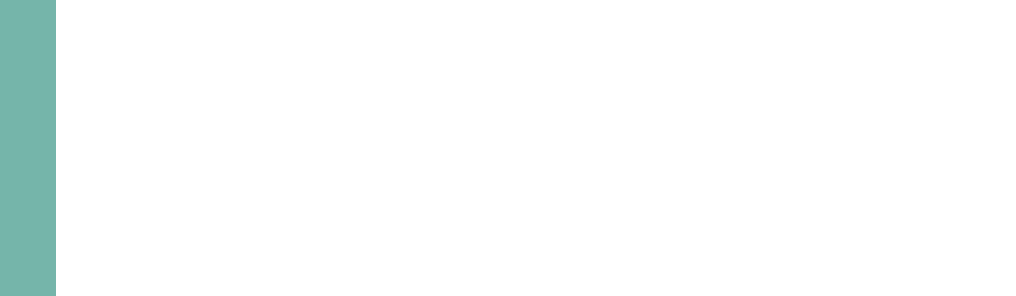
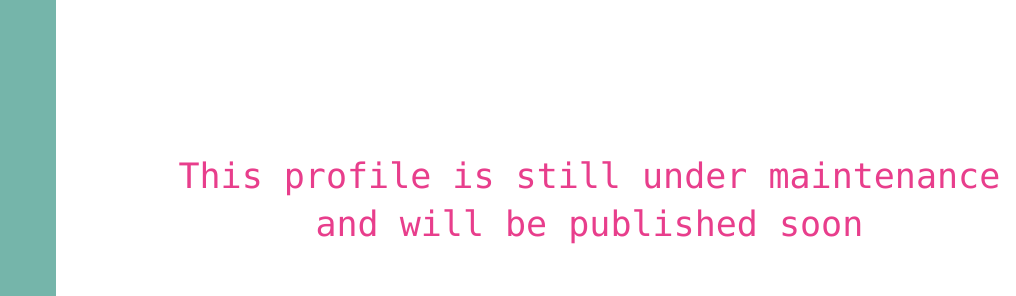
Before and after one commit to shibnath96/shibnath96.github.io, a plain HTML site: page index.html in a window 1280 px wide. Shown: the top 296 px of the page, 264-1280 px from the left. Drawn offline with nearby package versions, Linux system fonts and the light colour scheme.

Commit message:
Update index.html

```diff
--- a/index.html
+++ b/index.html
@@ -28,8 +28,8 @@
       			</div>
       		</div>
   		</div>
-  		<div class="col-lg-8 col-md-8 col-xs-8 main-container">
-
+  		<div class="col-lg-8 col-md-8 col-xs-8 main-container text-center">
+			<h1 style = "margin-top:150px"><code>This profile is still under maintenance and will be published soon</code></h1>
 	  	</div>
 	</div>
 
```
